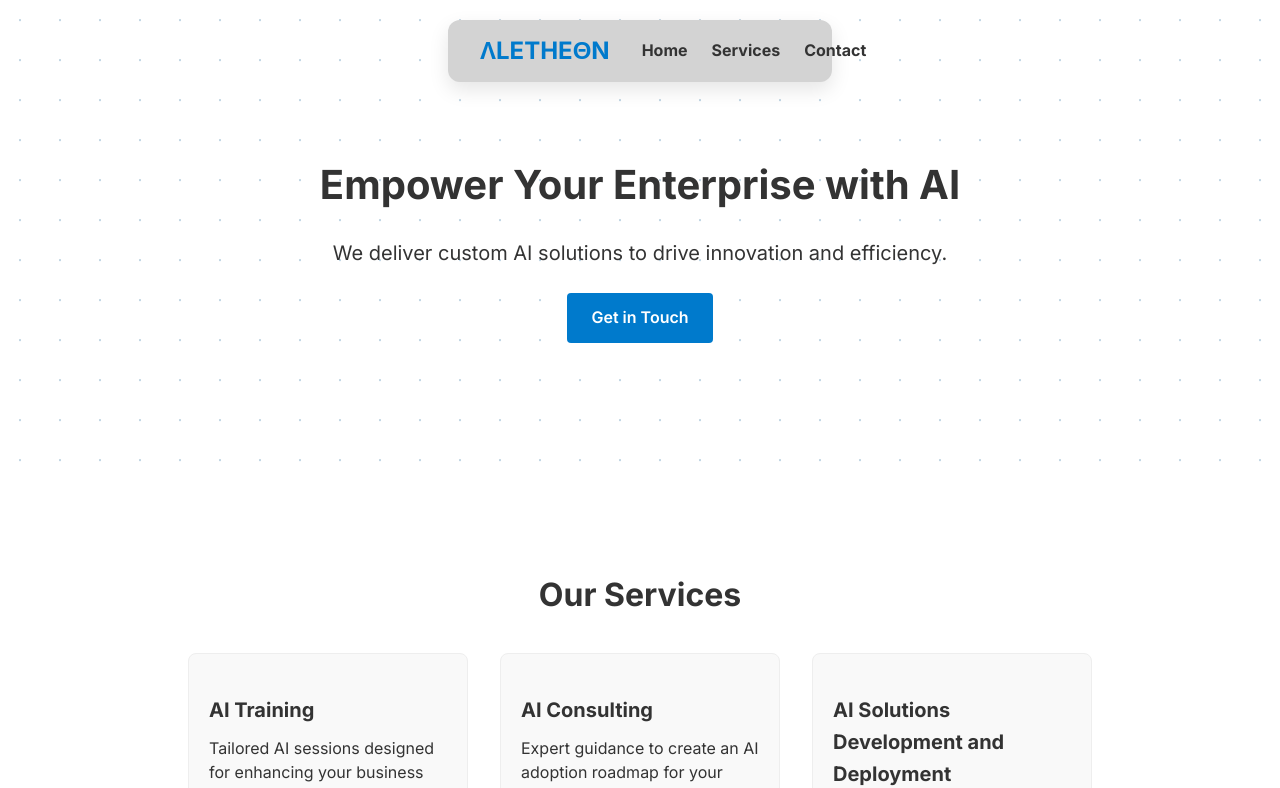
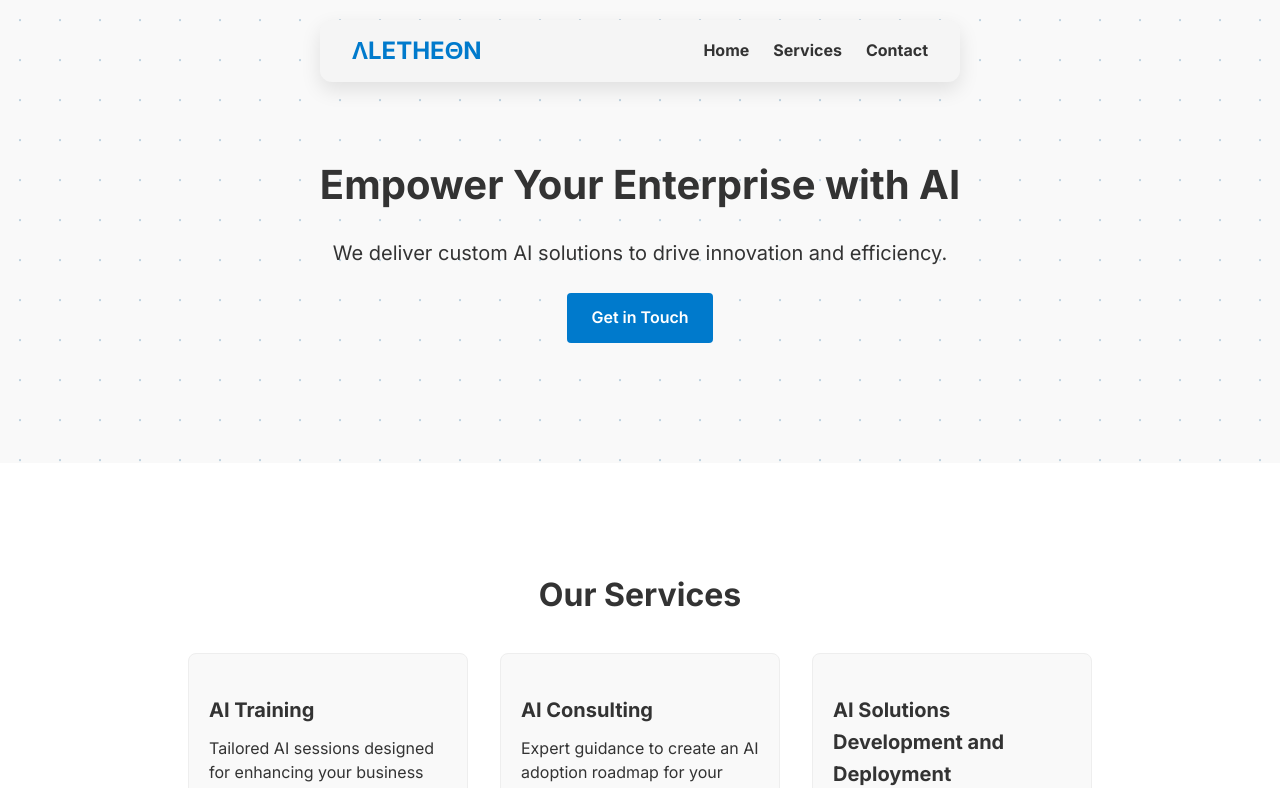
Before and after one commit to Aletheonai/website, a React (Vite) app: page / in a window 1280 px wide. Shown: the top 788 px of the page. Built offline with nearby package versions, Linux system fonts and the light colour scheme.

Commit message:
Navigation bar fix

```diff
--- a/src/components/NavBar.jsx
+++ b/src/components/NavBar.jsx
@@ -3,17 +3,24 @@ import React, { useState, useEffect } from 'react';
 function Navbar() {
   const [showNavbar, setShowNavbar] = useState(true);
   const [lastScrollY, setLastScrollY] = useState(0);
+  const [mobileOpen, setMobileOpen] = useState(false); // You were missing this state
 
   const controlNavbar = () => {
     if (typeof window !== 'undefined') {
-      if (window.scrollY > lastScrollY) {
-        // if scroll down hide the navbar
+      const currentScrollY = window.scrollY;
+
+      if (currentScrollY < 10) {
+        // Always show navbar when at top of page
+        setShowNavbar(true);
+      } else if (currentScrollY > lastScrollY) {
+        // Scrolling down
         setShowNavbar(false);
       } else {
-        // if scroll up show the navbar
+        // Scrolling up
         setShowNavbar(true);
       }
-      setLastScrollY(window.scrollY);
+
+      setLastScrollY(currentScrollY);
     }
   };
 
@@ -21,7 +28,6 @@ function Navbar() {
     if (typeof window !== 'undefined') {
       window.addEventListener('scroll', controlNavbar);
 
-      // cleanup function
       return () => {
         window.removeEventListener('scroll', controlNavbar);
       };
--- a/src/styles.css
+++ b/src/styles.css
@@ -17,11 +17,12 @@ body {
 /* Navigation Bar */
 /* Base Styles */
 .navbar {
-   position: fixed;
+  position: fixed;
   top: 20px;
   left: 50%;
-  transform: translateX(-50%);
-  background-color: lightgray;
+  transform: translate(-50%, 0);
+  transition: transform 0.4s ease-in-out, opacity 0.4s ease-in-out;
+  background-color: #f5f5f5;
   border-radius: 12px;
   padding: 0.75rem 2rem;
   box-shadow: 0 8px 20px rgba(0, 0, 0, 0.1);
@@ -29,19 +30,15 @@ body {
   display: flex;
   align-items: center;
   justify-content: space-between;
-  width: 30vw;
-  max-width: 90%;
-  transition: transform 0.3s ease-in-out;
-  gap: 2rem;
+  width: 50vw;
+  opacity: 1;
 }
 
-/* Hide Navbar on Scroll Down */
 .navbar.hidden {
-  transform: translate(-50%, -100px); /* Slide up and out */
+  transform: translate(-50%, -120%); /* Slide up and out smoothly */
   opacity: 0;
   pointer-events: none;
 }
-
 /* Logo Styling */
 .logo {
   font-size: 1.5rem;
@@ -168,7 +165,7 @@ body {
   overflow: hidden;
   padding: 120px 20px;
   text-align: center;
-  background: #fff;
+  background: #f9f9f9;
 }
 
 .hero-bg {
```
